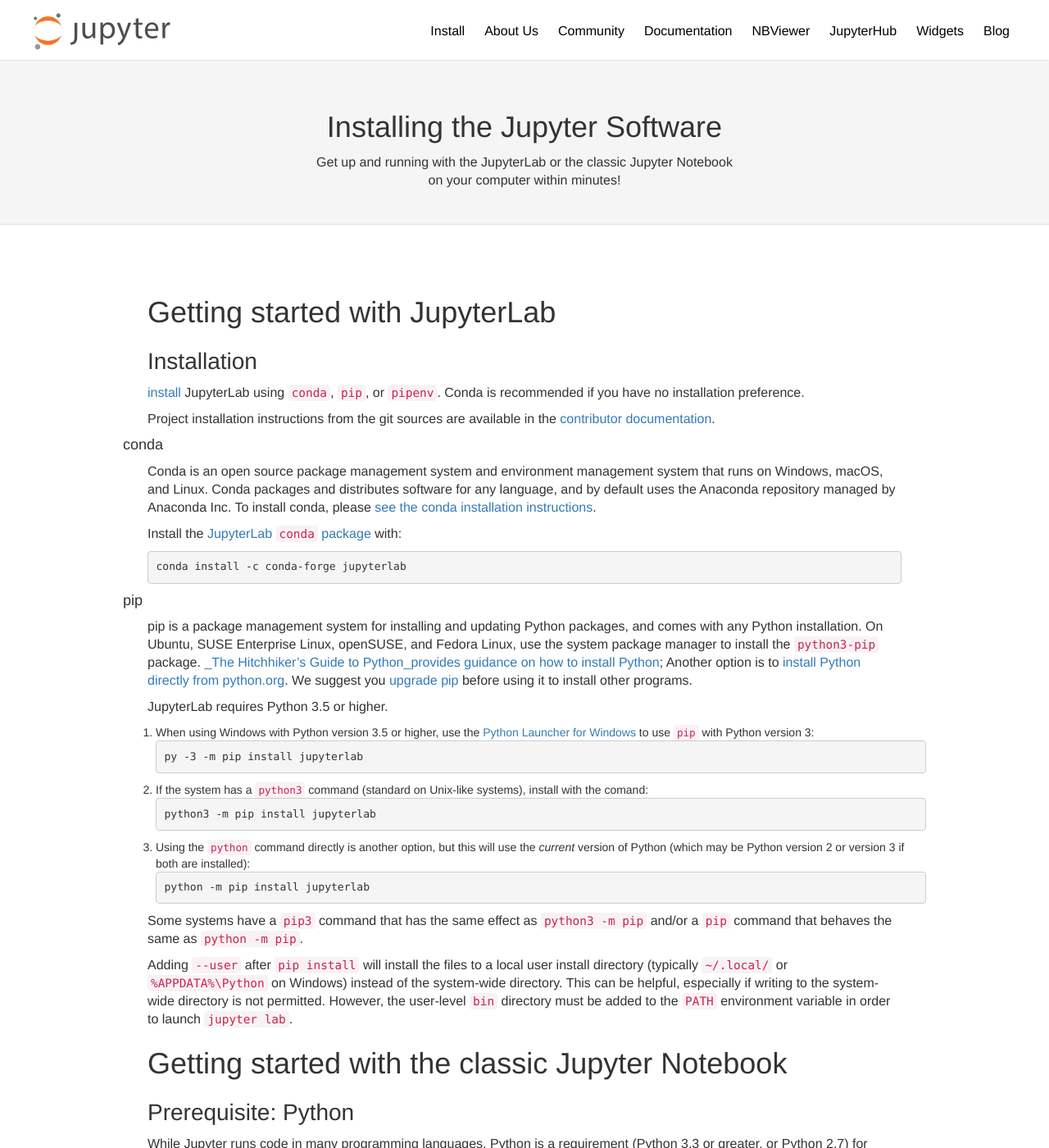
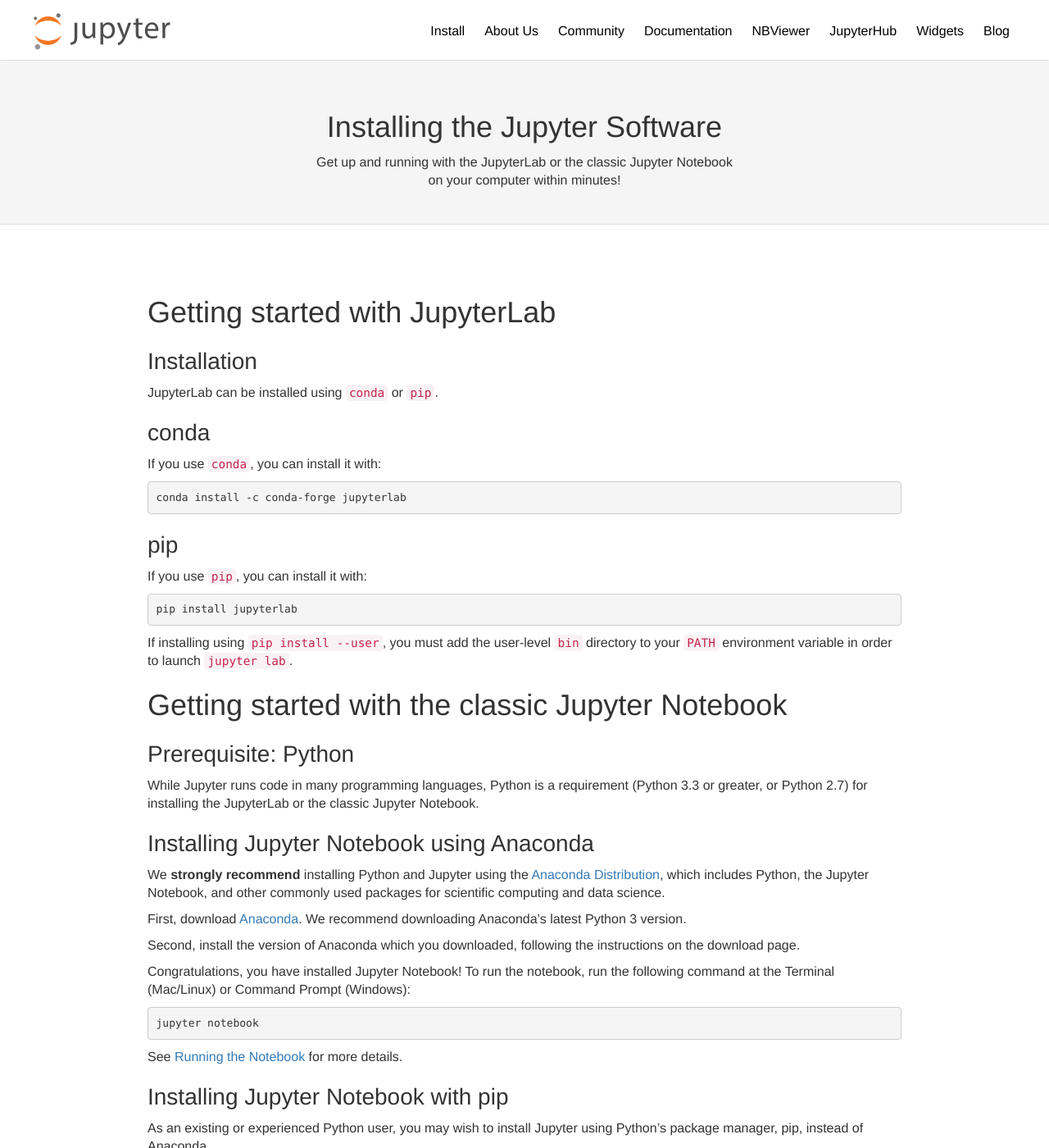
Before and after one commit to jupyter/jupyter.github.io, a Jekyll site: the page built from install.md, in a window 1280 px wide and 1400 px high. Shown: the whole window at 82% size. Built offline with Jekyll 4.4.1, drawn with Linux system fonts in a browser that asks for light colours; comment, search, counter and statistics services are not loaded.

Commit message:
Add simplified installation docs.

````diff
--- a/install.md
+++ b/install.md
@@ -9,42 +9,25 @@
 
 ### Installation
 
-[install](http://jupyterlab.readthedocs.io/en/stable/getting_started/installation.html) JupyterLab using `conda`, `pip`, or `pipenv`. Conda is recommended if you have no installation preference.
+JupyterLab can be installed using `conda` or `pip`.
 
-Project installation instructions from the git sources are available in the [contributor documentation](CONTRIBUTING.md).
+### conda
 
-#### conda
+If you use `conda`, you can install it with:
 
-Conda is an open source package management system and environment management system that runs on Windows, macOS, and Linux. Conda packages and distributes software for any language, and by default uses the Anaconda repository managed by Anaconda Inc. To install conda, please [see the conda installation instructions](https://docs.conda.io/projects/conda/en/latest/user-guide/install/index.html).
-
-Install the [JupyterLab `conda` package](https://anaconda.org/conda-forge/jupyterlab) with:
-
-```bash
+```shell
 conda install -c conda-forge jupyterlab
 ```
 
-#### pip
+### pip
 
-pip is a package management system for installing and updating Python packages, and comes with any Python installation. On Ubuntu, SUSE Enterprise Linux, openSUSE, and Fedora Linux, use the system package manager to install the `python3-pip` package. [\_The Hitchhiker's Guide to Python_provides guidance on how to install Python](https://docs.python-guide.org/starting/installation/); Another option is to [install Python directly from python.org](https://www.python.org/getit/). We suggest you [upgrade pip](https://pip.pypa.io/en/stable/installing/) before using it to install other programs.
+If you use `pip`, you can install it with:
 
-JupyterLab requires Python 3.5 or higher.
+```shell
+pip install jupyterlab
+```
 
-1.  When using Windows with Python version 3.5 or higher, use the [Python Launcher for Windows](https://docs.python.org/3/using/windows.html?highlight=shebang#python-launcher-for-windows) to use `pip` with Python version 3:
-    ```bash
-    py -3 -m pip install jupyterlab
-    ```
-2.  If the system has a `python3` command (standard on Unix-like systems), install with the comand:
-    ```bash
-    python3 -m pip install jupyterlab
-    ```
-3.  Using the `python` command directly is another option, but this will use the _current_ version of Python (which may be Python version 2 or version 3 if both are installed):
-    ```bash
-    python -m pip install jupyterlab
-    ```
-
-Some systems have a `pip3` command that has the same effect as `python3 -m pip` and/or a `pip` command that behaves the same as `python -m pip`.
-
-Adding `--user` after `pip install` will install the files to a local user install directory (typically `~/.local/` or `%APPDATA%\Python` on Windows) instead of the system-wide directory. This can be helpful, especially if writing to the system-wide directory is not permitted. However, the user-level `bin` directory must be added to the `PATH` environment variable in order to launch `jupyter lab`.
+If installing using `pip install --user`, you must add the user-level `bin` directory to your `PATH` environment variable in order to launch `jupyter lab`.
 
 
 ## Getting started with the classic Jupyter Notebook
````
